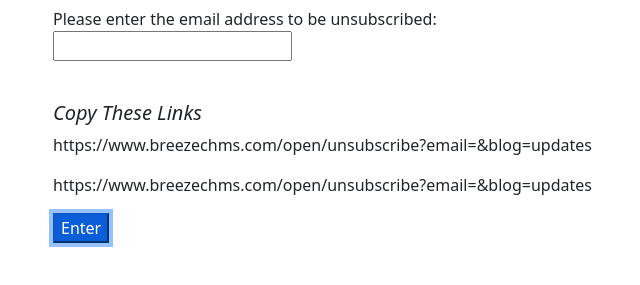
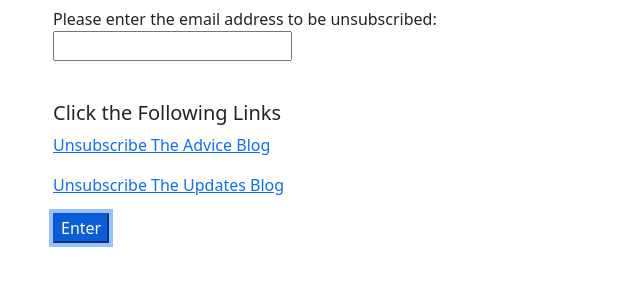
Before and after one commit to Robnieves/breezelinks, a plain HTML site: page index.html in a window 1280 px wide. Both pictures are taken after a click on the button "Enter". Shown: the part 121-406 px from the top of the page, without its empty margins (41-681 px from the left). Drawn offline with nearby package versions, Linux system fonts and the light colour scheme.

Commit message:
Add files via upload
Updated links so they open in new windows

```diff
--- a/index.html
+++ b/index.html
@@ -12,7 +12,7 @@
       <!-- Bootstrap CSS -->
       <link href="https://cdn.jsdelivr.net/npm/bootstrap@5.0.0-beta3/dist/css/bootstrap.min.css" rel="stylesheet" integrity="sha384-eOJMYsd53ii+scO/bJGFsiCZc+5NDVN2yr8+0RDqr0Ql0h+rP48ckxlpbzKgwra6" crossorigin="anonymous">
 
-  <link rel="stylesheet" href="styles.css">
+  <!-- <link rel="stylesheet" href="styles.css"> -->
   </head>
 <body>
 
@@ -27,9 +27,13 @@
 <p id="text2"></p>
 
 <button class="btn-primary" onclick="getEmail()">Enter</button>
+
+
 </div>
 
 </div>
+
+
 
 
 
--- a/index.js
+++ b/index.js
@@ -1,14 +1,24 @@
 function getEmail (){
 
   let email = document.querySelector("#emailInput").value;
-  document.querySelector("#title").innerHTML = "<i>Copy These Links</i>";
-
-  let adviceLink = "https://www.breezechms.com/open/unsubscribe?email=" + email + "&blog=updates";
-  let updatesLink = "https://www.breezechms.com/open/unsubscribe?email=" + email + "&blog=updates";
-
-  document.querySelector("#text1").innerHTML = adviceLink;
-  document.querySelector("#text2").innerHTML = updatesLink;
+  document.querySelector("#title").innerHTML = "Click the Following Links";
 
 
+let adviceAddress = "https://www.breezechms.com/open/unsubscribe?email=" + email + "&blog=updates";
+let updatesAddress = "https://www.breezechms.com/open/unsubscribe?email=" + email + "&blog=updates";
+
+console.log (adviceAddress);
+console.log (updatesAddress);
+
+let newTab = 'target="_blank"';
+
+let adviceLink = "<a href=" + adviceAddress + " " + newTab + " >Unsubscribe The Advice Blog</a>";
+let updatesLink = "<a href=" + updatesAddress + " " + newTab + ">Unsubscribe The Updates Blog</a>";
+
+console.log (adviceLink);
+console.log (updatesLink);
+
+document.querySelector("#text1").innerHTML = adviceLink;
+document.querySelector("#text2").innerHTML = updatesLink;
 
 }
```
